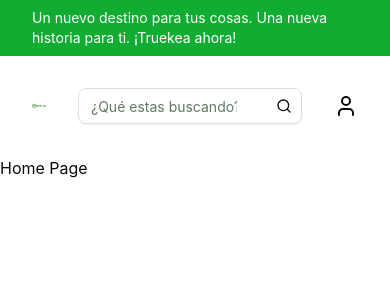
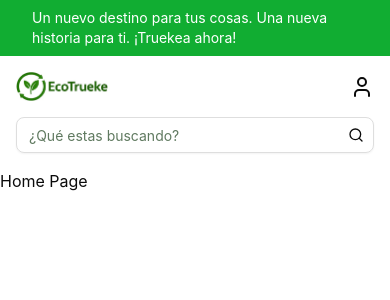
Before and after one commit to D14LB3L0/ecoTrueke-webapp, a React (Vite) app: page /home in a window 390 px wide. Shown: the top 300 px of the page. Built offline with nearby package versions, Linux system fonts and the light colour scheme.

Commit message:
added main header responsive

```diff
--- a/src/modules/home/layout/HomeLayout.tsx
+++ b/src/modules/home/layout/HomeLayout.tsx
@@ -1,6 +1,6 @@
 import { Navigate, Outlet, Route, Routes } from "react-router-dom"
 import { HomePage } from "../pages/HomePage"
-import { HeaderLayout } from "@/modules/Layout/components/HeaderLayout"
+import { HeaderLayout } from "@/modules/mainLayout/components/HeaderLayout"
 
 const HomeLayout = () => {
     return (
--- a/src/modules/Layout/components/HeaderLayout.tsx
+++ b/src/modules/mainLayout/components/HeaderLayout.tsx
@@ -1,5 +1,5 @@
-import { NavBar } from "@/modules/Layout/components/NavBar"
-import dropDownItems from "@/modules/Layout/data/dropDownItems"
+import { NavBar } from "@/modules/mainLayout/components/NavBar"
+import dropDownItems from "@/modules/mainLayout/data/dropDownItems"
 import { useHeaderLayout } from "../hooks/useHeaderLayout";
 import { Outlet } from "react-router-dom";
 
--- a/src/modules/Layout/components/NavBar.tsx
+++ b/src/modules/mainLayout/components/NavBar.tsx
@@ -25,18 +25,40 @@ export const NavBar = ({
             <div className="flex justify-center items-center text-white bg-primary min-h-[36px] text-sm pl-8 pr-8 pt-2 pb-2">
                 <p>Un nuevo destino para tus cosas. Una nueva historia para ti. ¡Truekea ahora!</p>
             </div>
-            <div className="p-8 flex justify-center items-center w-full gap-8 sm:gap-32 transition-all">
-                <Link to={'/home'}>
-                    <div className="max-w-[92px]">
-                        <img src="/auth/logo-horizontal.webp" alt="EcoTueke logo" />
+            <div className="p-4 md:p-8 flex flex-col md:flex-row justify-center items-center w-full gap-4 md:gap-32 transition-all">
+
+                <div className="flex items-center justify-between w-full md:w-auto max-w-[448px] md:max-w-none ">
+                    <Link to={'/home'}>
+                        <div className="min-w-[92px] max-w-[92px]">
+                            <img src="/auth/logo-horizontal.webp" alt="EcoTueke logo" />
+                        </div>
+                    </Link>
+                    <div className="md:hidden">
+                        {isLoggedIn ? (
+                            <div className="flex justify-center items-center gap-2">
+                                <div className="flex justify-center items-center gap-1">
+                                    <User size={20} />
+                                    <Dropdown items={dropDownItems} />
+                                </div>
+                                <div className="flex justify-center items-center">
+                                    <NotificationBell notifications={notifications} unreadCount={unreadCount} markAllAsRead={markAllAsRead} markAsRead={markAsRead} />
+                                </div>
+
+                            </div>
+                        ) : (
+                            <Link to="/auth/login">
+                                <User className="cursor-pointer hover:text-green-800" />
+                            </Link>
+                        )}
                     </div>
-                </Link>
 
-                <div className="min-w-[224px] w-[440px]">
+                </div>
+
+                <div className="flex justify-center min-w-[224px] w-full md:w-[440px]">
                     <SearchBar placeholder="¿Qué estas buscando?" handleSearch={handleSearch} query={query} setQuery={setQuery} />
                 </div>
 
-                <div>
+                <div className="hidden md:block">
                     {isLoggedIn ? (
                         <div className="flex justify-center items-center gap-2">
                             <div className="flex justify-center items-center gap-1">
```
Also changed, not shown: src/modules/mainLayout/components/Notification.tsx (renamed from src/modules/Layout/components/Notification.tsx), src/modules/mainLayout/data/dropDownItems.tsx (renamed from src/modules/Layout/data/dropDownItems.tsx), src/modules/mainLayout/hooks/useHeaderLayout.ts (renamed from src/modules/Layout/hooks/useHeaderLayout.ts), src/modules/mainLayout/hooks/useNotification.ts (renamed from src/modules/Layout/hooks/useNotification.ts), src/modules/mainLayout/hooks/useSearchBar.ts (renamed from src/modules/Layout/hooks/useSearchBar.ts).
